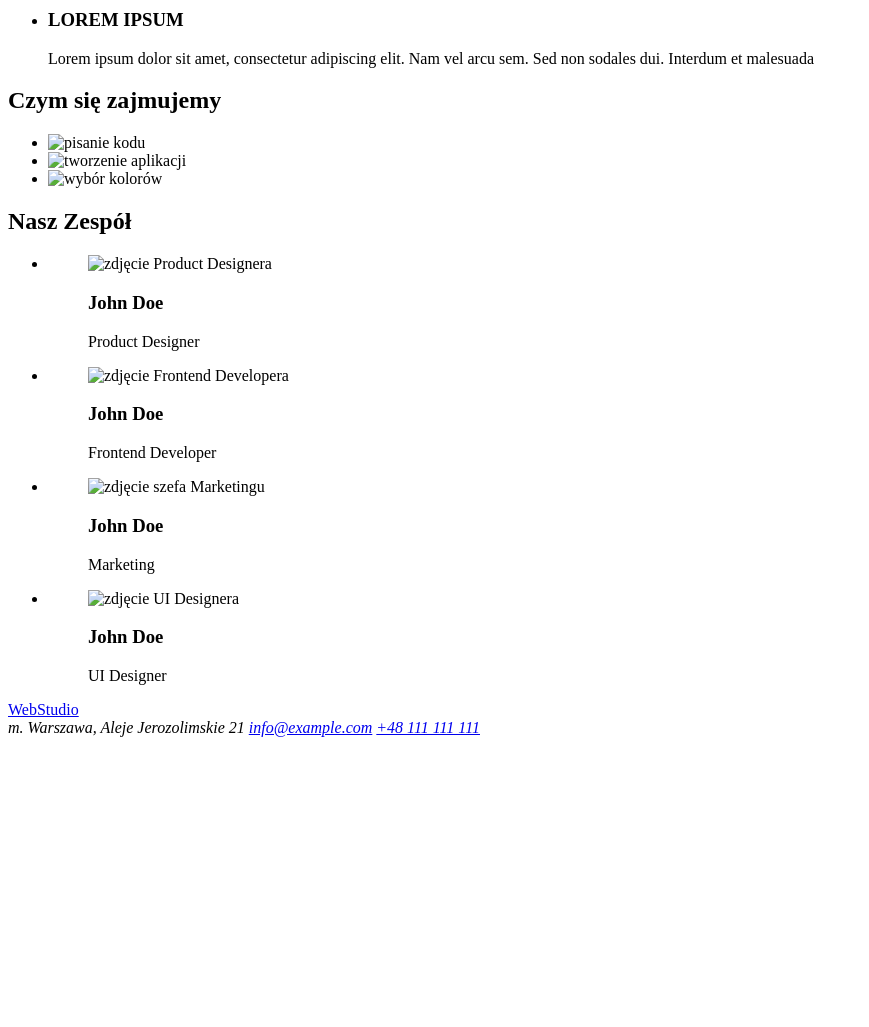
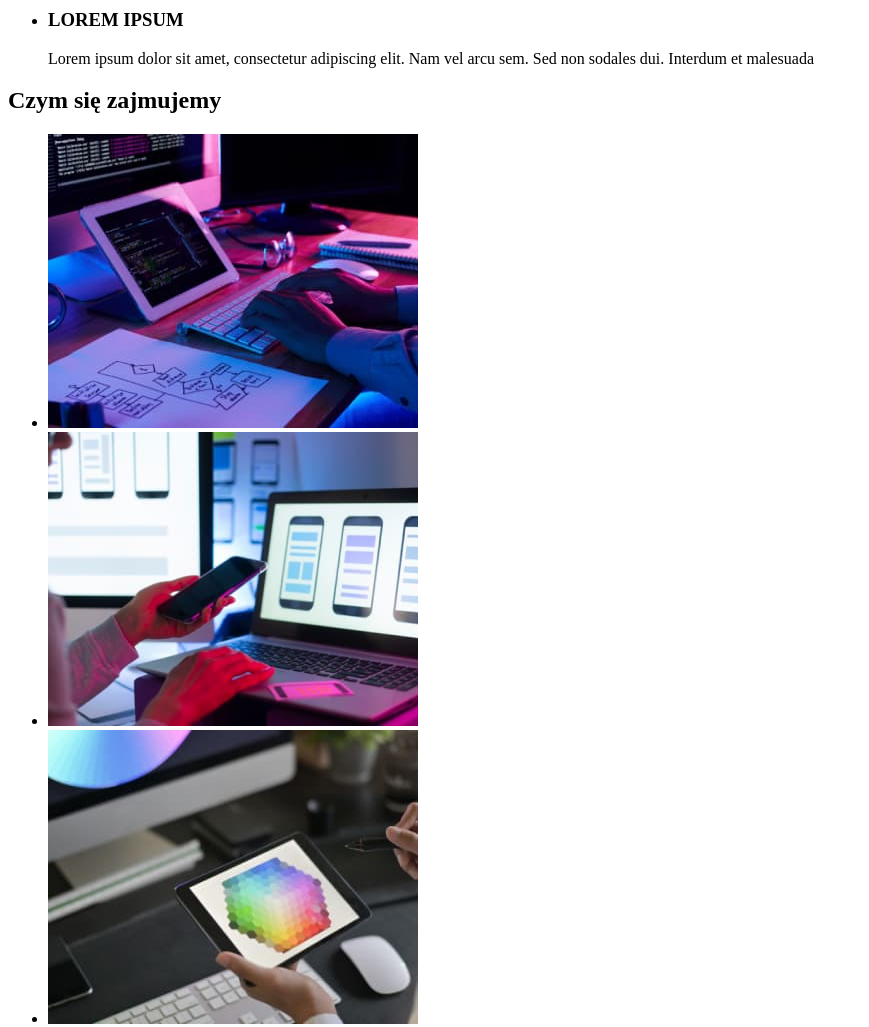
Before and after one commit to WeronikaKinGrzegorek/goit-markup-hw-01, a plain HTML site: page index.html in a window 1280 px wide. Shown: the part 460-1487 px from the top of the page, without its empty margins (0-869 px from the left). Before the commit the page ends 1205 px from the top, so only its background shows below. Drawn offline with Linux system fonts and the light colour scheme.

Commit message:
changed file names

```diff
--- a/index.html
+++ b/index.html
@@ -70,7 +70,7 @@
                 <ul>
                     <li>
                         <img
-                            src="./images/writing_a_code.jpg"
+                            src="./images/writing-a-code.jpg"
                             alt="pisanie kodu"
                             width="370"
                             height="294"
@@ -78,7 +78,7 @@
                     </li>
                     <li>
                         <img
-                            src="./images/creating_an_app.jpg"
+                            src="./images/creating-an-app.jpg"
                             alt="tworzenie aplikacji"
                             width="370"
                             height="294"
@@ -86,7 +86,7 @@
                     </li>
                     <li>
                         <img
-                            src="./images/selecting_colors.jpg"
+                            src="./images/selecting-colors.jpg"
                             alt="wybór kolorów"
                             width="370"
                             height="294"
@@ -101,7 +101,7 @@
                     <li>
                         <figure>
                             <img
-                                src="./images/Product_Designer.jpg"
+                                src="./images/Product-Designer.jpg"
                                 alt="zdjęcie Product Designera"
                                 width="270"
                                 height="260"
@@ -115,7 +115,7 @@
                     <li>
                         <figure>
                             <img
-                                src="./images/Frontend_Developer.jpg"
+                                src="./images/Frontend-Developer.jpg"
                                 alt="zdjęcie Frontend Developera"
                                 width="270"
                                 height="260"
@@ -129,7 +129,7 @@
                     <li>
                         <figure>
                             <img
-                                src="./images/Head_Marketing.jpg"
+                                src="./images/Head-Marketing.jpg"
                                 alt="zdjęcie szefa Marketingu"
                                 width="270"
                                 height="260"
@@ -143,7 +143,7 @@
                     <li>
                         <figure>
                             <img
-                                src="./images/UI_Designer.jpg"
+                                src="./images/UI-Designer.jpg"
                                 alt="zdjęcie UI Designera"
                                 width="270"
                                 height="260"
```
Also changed, not shown: images/Frontend-Developer.jpg (added), images/Head-Marketing.jpg (added), images/Product-Designer.jpg (added), images/UI-Designer.jpg (added), images/creating-an-app.jpg (added), images/selecting-colors.jpg (added), images/writing-a-code.jpg (added).
